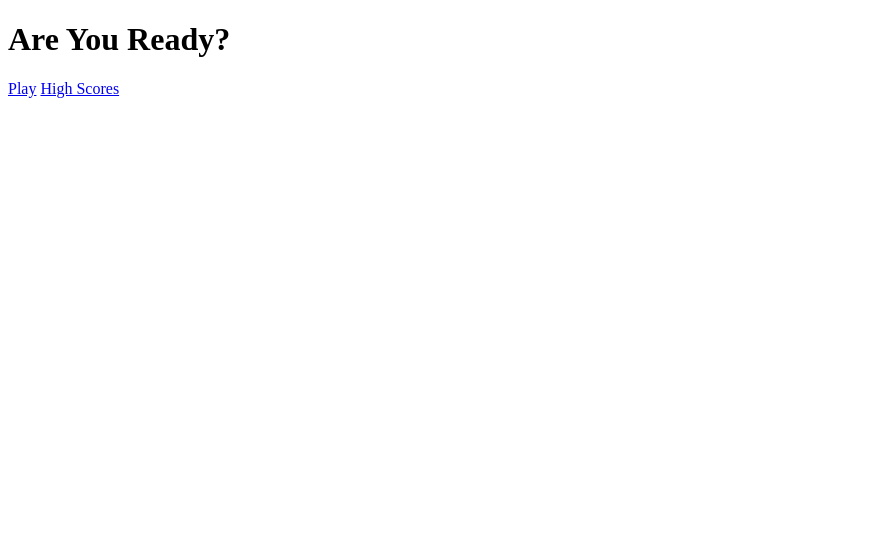
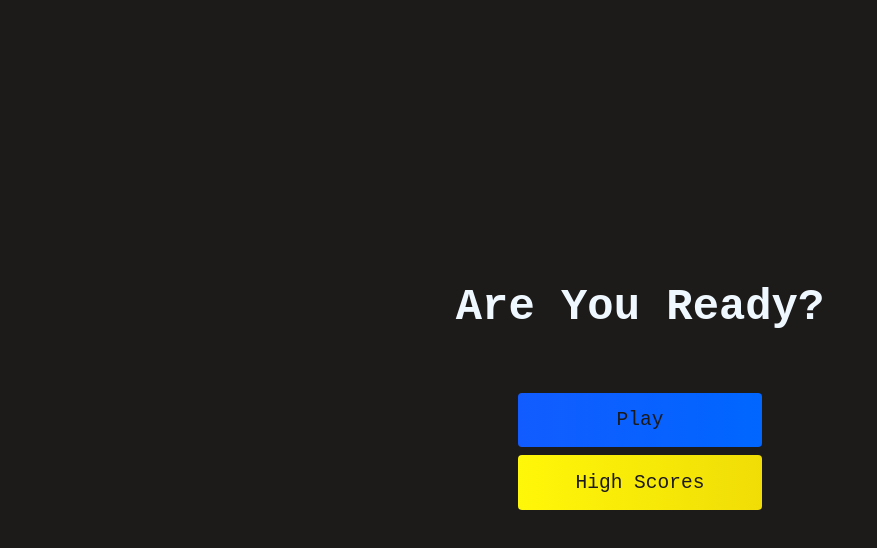
Before and after one commit to wevexOP/Coding-Quiz, a plain HTML site: page index.html in a window 1280 px wide. Shown: the whole page, without its empty margins (0-877 px from the left). Drawn offline with Linux system fonts and the light colour scheme.

Commit message:
Cleaning up the homepage of the mini game

```diff
--- a/index.html
+++ b/index.html
@@ -11,8 +11,10 @@
     <div class="container">
         <div id="home" class="felx-coulmn flex-center">
             <h1>Are You Ready?</h1>
-            <a href="/game.html" class="btn">Play</a>
+        <form>
+            <a href="/game.html" id="play" class="btn">Play</a>
             <a href="/highscores.html" id="highscores-btn" class="btn">High Scores</a>
+        </form>
         </div>
     </div>
 
--- a/style.css
+++ b/style.css
@@ -0,0 +1,111 @@
+:root {
+    background-color: rgb(29, 26, 26);
+}
+
+* {
+    box-sizing: border-box;
+    margin: 0;
+    padding: 0;
+    font-size: 62.5%;
+    font-family: monospace;
+}
+
+h1 {
+    font-size: 5.4rem;
+    color: aliceblue;
+    margin-bottom: 5rem;
+}
+
+h2 {
+    font-size: 4.2rem;
+    margin-bottom: 4rem;
+}
+
+.container {
+    width: 100vw;
+    height: 100vh;
+    display: flex;
+    justify-content: center;
+    align-items: center;
+    max-width: 80rem;
+    margin: 0 auto;
+    padding: 2rem;
+}
+
+.flex-column {
+    display: flex;
+    flex-direction: column;
+}
+
+.flex-center {
+    justify-content: center;
+    align-items: center;
+}
+
+.justify-center {
+    justify-content: center;
+}
+
+.text-center {
+    text-align: center;
+}
+
+.hidden {
+    display: none;
+}
+
+form {
+    display: flex;
+    justify-content: center;
+    flex-direction: column;
+    padding-top: 20px;
+  }
+
+  form a {
+    width: 100px;
+    margin: 0 auto;
+}
+.btn {
+    font-size: 2.4rem;
+    padding: 2rem 0;
+    width: 30rem;
+    text-align: center;
+    margin-bottom: 1rem;
+    text-decoration: none;
+    color: rgb(28, 26, 26);
+    background: linear-gradient(90deg, rgb(18, 92, 255) 0%, rgb(0, 102, 255) 100%);
+    border-radius: 4px;
+}
+
+.btn:hover {
+    cursor: pointer;
+    box-shadow: 0 0.4rem 1.4rem rgba(8, 114, 244, 0,6);
+    transition: transform 150ms;
+    transform: scale(1.03);
+}
+
+.btn:disabled:hover {
+    cursor: not-allowed;
+    box-shadow: none;
+    transform: none;
+}
+
+#play {
+    font-size: 2.4rem;
+    padding: 2rem 0;
+    width: 30rem;
+    text-align: center;
+    margin-bottom: 1rem;
+    text-decoration: none;
+    color: rgb(28, 26, 26);
+    background: linear-gradient(90deg, rgb(18, 92, 255) 0%, rgb(0, 102, 255) 100%);
+    border-radius: 4px;
+}
+
+#highscores-btn {
+    background: linear-gradient(90deg, rgb(255, 247, 9) 0%, rgb(240, 221, 6) 100%);
+}
+
+#hishcores-btn {
+    box-shadow: 0 0.4rem 1,4rem 0 rgba(255,255.0,0.5);
+}
```
